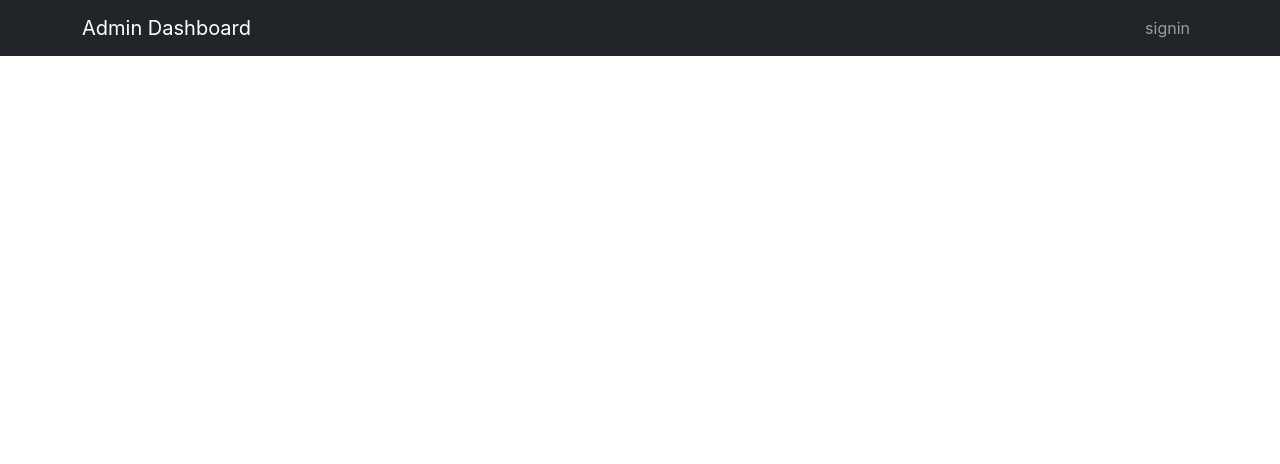
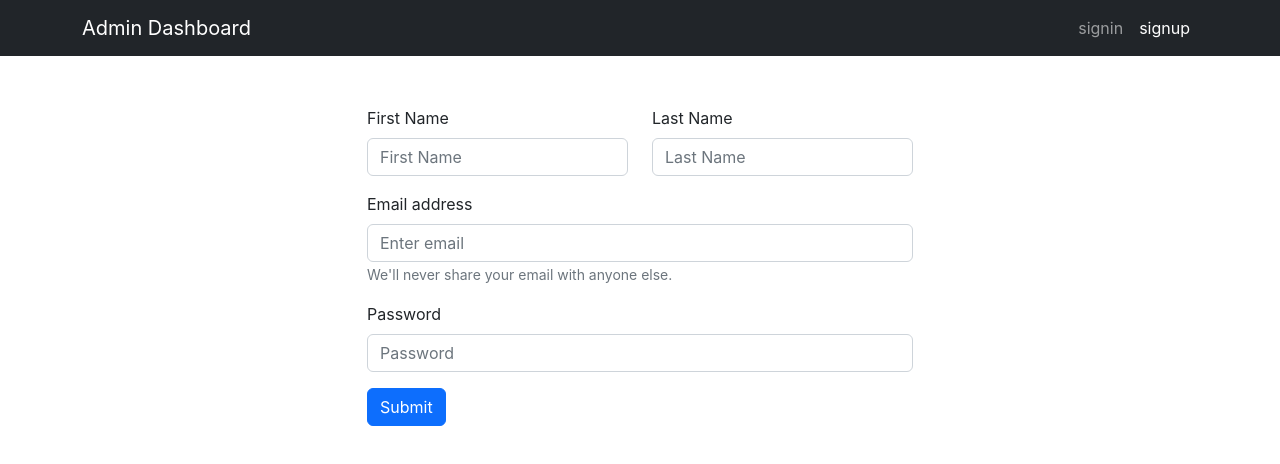
Before and after one commit to yadavravi043/Sekart_Admin, a React (Create React App) app: page /signup in a window 1280 px wide. Shown: the top 464 px of the page. Built offline with nearby package versions, Linux system fonts and the light colour scheme.

Commit message:
seprate routelist

```diff
--- a/src/App.js
+++ b/src/App.js
@@ -1,10 +1,11 @@
 import React from "react";
-import Layout from "./components/Layout/Layout";
+import RouteList from "./RouteList";
 function App() {
   return (
     <div className="App">
-       <Layout>
-       </Layout>
+       <>
+       <RouteList/>
+      </>
     </div>
   );
 }
--- /dev/null
+++ b/src/RouteList.js
@@ -0,0 +1,21 @@
+import React from 'react'
+import {BrowserRouter , Routes,Route} from 'react-router-dom'
+import Home from './pages/Home/Home'
+import Login from './pages/Login/login'
+import Register from './pages/Register/register'
+const RouteList = () => {
+  return (
+    <div>
+      <BrowserRouter>
+      <Routes>
+      <Route path='/' exact element={<Home/>}/>
+      <Route path='/signin' element={<Login/>}/>
+      <Route path='/signup' element={<Register/>}/>
+
+      </Routes>
+      </BrowserRouter>
+    </div>
+  )
+}
+
+export default RouteList
--- a/src/components/Layout/Layout.js
+++ b/src/components/Layout/Layout.js
@@ -1,5 +1,6 @@
 import React from 'react'
-import Header from '../header/Header'
+import { Container } from 'react-bootstrap'
+import Header from '../../components/Header/Header'
 const Layout = (props) => {
   return (
     <div>
--- a/src/components/header/Header.js
+++ b/src/components/header/Header.js
@@ -1,11 +1,12 @@
 import React from 'react'
-import { Navbar,Nav,NavDropdown ,Container,Form,Button} from 'react-bootstrap'
+import { Navbar,Nav,Container} from 'react-bootstrap'
+import { NavLink,Link } from 'react-router-dom'
 const Header = () => {
   return (
     <>
     <Navbar collapseOnSelect expand="lg" bg="dark" variant="dark">
     <Container>
-      <Navbar.Brand href="/">Admin Dashboard</Navbar.Brand>
+      <Link to="/" className='navbar-brand'>Admin Dashboard</Link>
       <Navbar.Toggle aria-controls="responsive-navbar-nav" />
       <Navbar.Collapse id="responsive-navbar-nav">
         <Nav className="me-auto">
@@ -24,7 +25,12 @@ const Header = () => {
             </NavDropdown>*/}
         </Nav>
         <Nav>
-          <Nav.Link href="#deets">signin</Nav.Link>
+          <li className='nav-item'>
+          <NavLink to='/signin' className='nav-link'>signin</NavLink>
+          </li>
+          <li className='nav-item'>
+          <NavLink to='/signup' className='nav-link' >signup</NavLink>
+          </li>
         </Nav>
       </Navbar.Collapse>
     </Container>
--- /dev/null
+++ b/src/pages/Home/Home.js
@@ -0,0 +1,13 @@
+import React from 'react'
+import Header from '../../components/Header/Header'
+import Layout from '../../components/Layout/Layout'
+const Home = () => {
+  return (
+    <div>
+      <Layout>
+      </Layout>
+    </div>
+  )
+}
+
+export default Home
--- /dev/null
+++ b/src/pages/Login/login.js
@@ -0,0 +1,38 @@
+import React from "react";
+import { Container, Row, Col, Button, Form } from "react-bootstrap";
+import Layout from "../../components/Layout/Layout";
+
+const Login = () => {
+  return (
+    <>
+      <Layout>
+        <Container>
+          <Row style={{marginTop:"50px"}}>
+            <Col md={{span:6,offset:3}}>
+              <Form>
+                <Form.Group className="mb-3" controlId="formBasicEmail">
+                  <Form.Label>Email address</Form.Label>
+                  <Form.Control type="email" placeholder="Enter email" />
+                  <Form.Text className="text-muted">
+                    We'll never share your email with anyone else.
+                  </Form.Text>
+                </Form.Group>
+
+                <Form.Group className="mb-3" controlId="formBasicPassword">
+                  <Form.Label>Password</Form.Label>
+                  <Form.Control type="password" placeholder="Password" />
+                </Form.Group>
+
+                <Button variant="primary" type="submit">
+                  Submit
+                </Button>
+              </Form>
+            </Col>
+          </Row>
+        </Container>
+      </Layout>
+    </>
+  );
+};
+
+export default Login;
--- /dev/null
+++ b/src/pages/Register/register.js
@@ -0,0 +1,55 @@
+import React from 'react'
+import Layout from '../../components/Layout/Layout'
+import { Container, Row, Col, Button, Form } from "react-bootstrap";
+const Register = () => {
+  return (
+    <div>
+    <Layout>
+    <Container>
+      <Row style={{marginTop:"50px"}}>
+        <Col md={{span:6,offset:3}}>
+          <Form>
+
+           <Row>
+           <Col md={6}>
+           <Form.Group className="mb-3" controlId="formBasicPassword">
+              <Form.Label>First Name</Form.Label>
+              <Form.Control type="text" placeholder="First Name" />
+              </Form.Group>
+              </Col>
+            <Col md={6}>
+            <Form.Group className="mb-3" controlId="formBasicPassword">
+            <Form.Label>Last Name</Form.Label>
+            <Form.Control type="text" placeholder="Last Name" />
+            </Form.Group>
+           </Col>
+           </Row>
+
+
+            <Form.Group className="mb-3" controlId="formBasicEmail">
+              <Form.Label>Email address</Form.Label>
+              <Form.Control type="email" placeholder="Enter email" />
+              <Form.Text className="text-muted">
+                We'll never share your email with anyone else.
+              </Form.Text>
+            </Form.Group>
+
+            <Form.Group className="mb-3" controlId="formBasicPassword">
+              <Form.Label>Password</Form.Label>
+              <Form.Control type="password" placeholder="Password" />
+            </Form.Group>
+
+            <Button variant="primary" type="submit">
+              Submit
+            </Button>
+          </Form>
+        </Col>
+      </Row>
+    </Container>
+  </Layout>
+
+    </div>
+  )
+}
+
+export default Register
```
